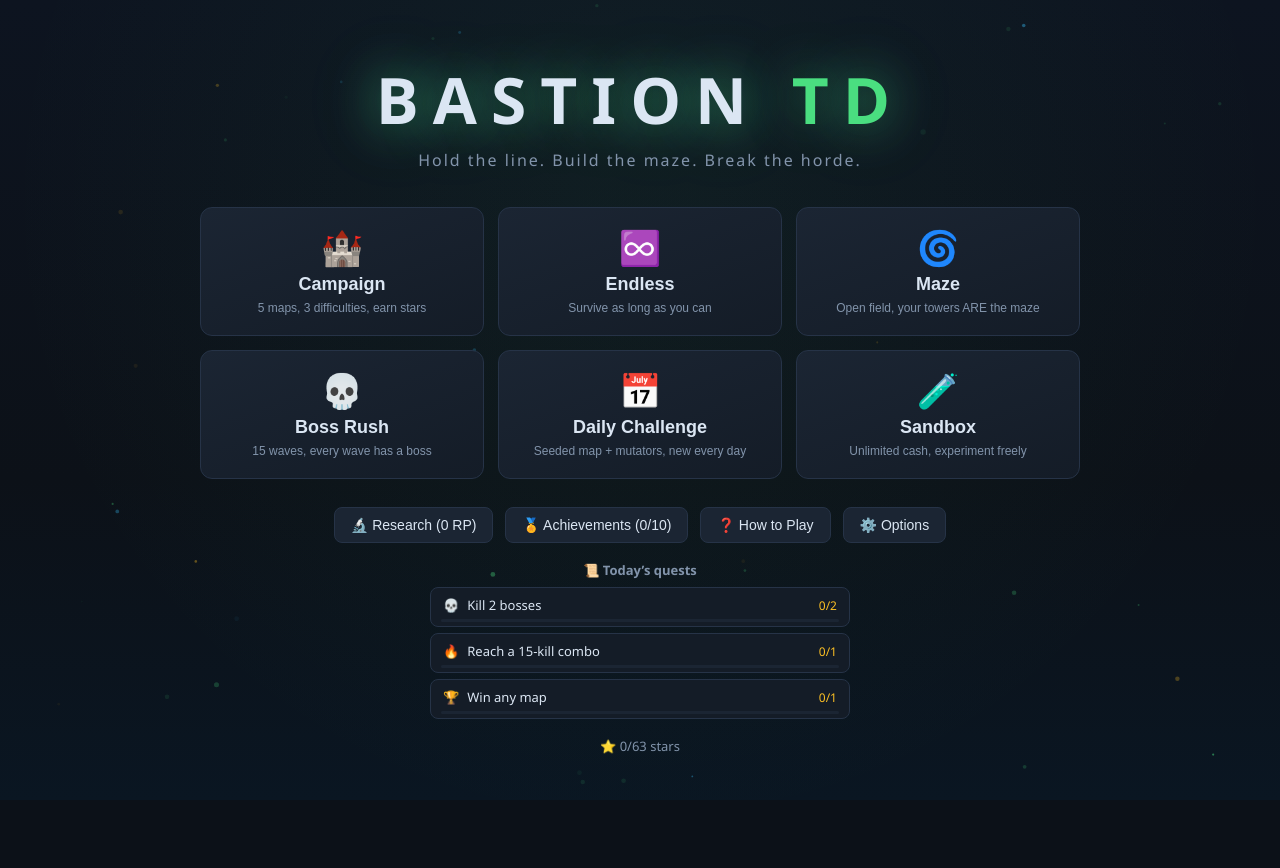
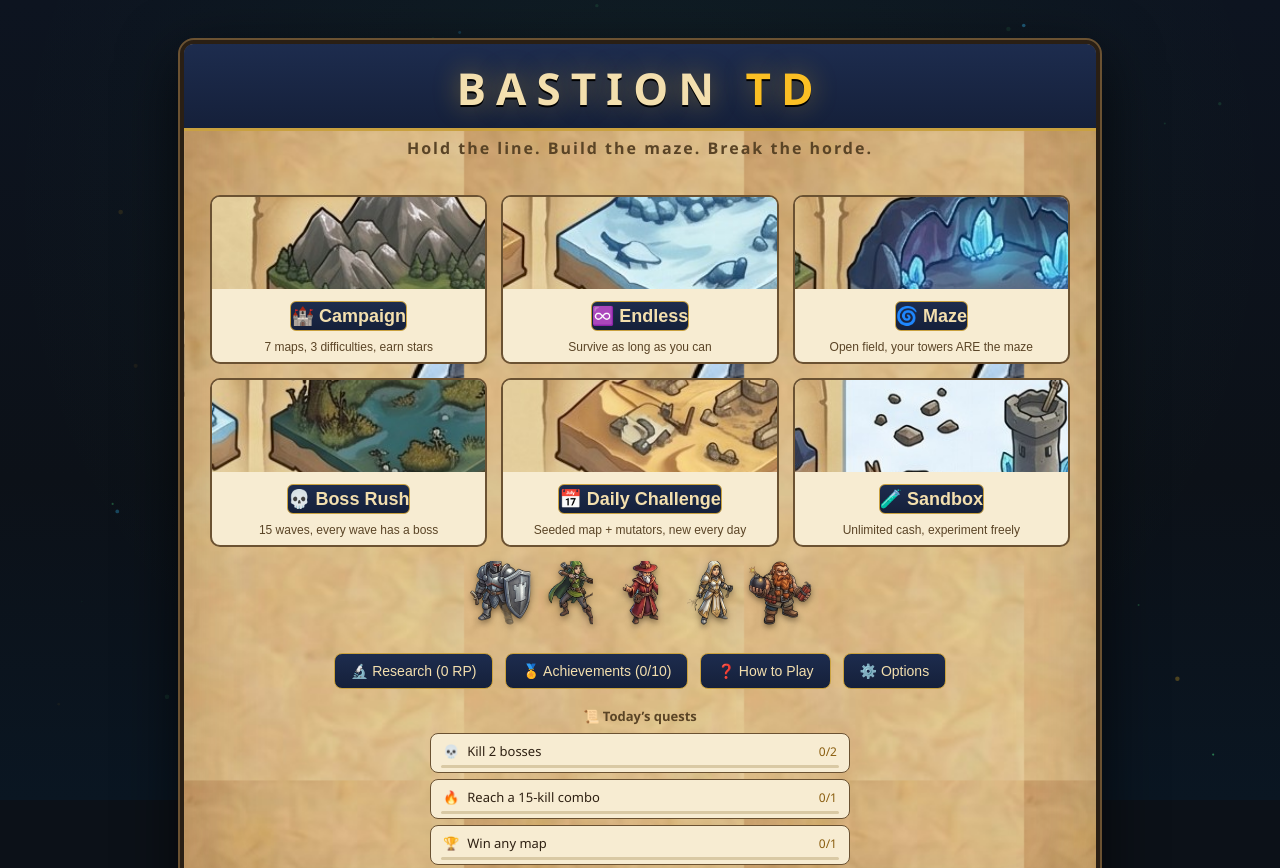
Before and after one commit to OzSpidey/Bastion-TD, a website: page www/index.html in a window 1280 px wide. Shown: the top 868 px of the page. Before the commit the page ends 800 px from the top, so only its background shows below. Drawn offline with Linux system fonts and the light colour scheme; animation ran at ten frames a second.

Commit message:
feat: parchment fantasy front page from user UI kit
- main menu rebuilt as a parchment scroll panel: navy/gold title banner,
  mode cards with environment tile art (rocky/tundra/crystal/swamp/
  desert/props), hero portrait parade, themed quest list + buttons
- victory/defeat overlays now show the painted banner art
- UI assets sliced from art-source/UIKit.png into www/assets/ui/

Co-Authored-By: Claude Fable 5 <noreply@anthropic.com>

```diff
--- a/www/index.html
+++ b/www/index.html
@@ -6,7 +6,7 @@
 <meta name="theme-color" content="#0c1118">
 <meta name="mobile-web-app-capable" content="yes">
 <title>Bastion TD</title>
-<link rel="stylesheet" href="style.css?v=9">
+<link rel="stylesheet" href="style.css?v=10">
 </head>
 <body>
 <canvas id="menu-bg"></canvas>
@@ -14,33 +14,49 @@
 
   <!-- ============ MAIN MENU ============ -->
   <div id="screen-menu" class="screen active">
+    <div class="menu-panel">
+      <div class="title-banner">
         <h1 class="title">BASTION <span class="accent">TD</span></h1>
+      </div>
       <p class="subtitle">Hold the line. Build the maze. Break the horde.</p>
       <div class="menu-grid">
         <button class="menu-btn" data-mode="campaign">
-        <span class="mb-icon">🏰</span><span class="mb-name">Campaign</span>
-        <span class="mb-desc">5 maps, 3 difficulties, earn stars</span>
+          <img class="mb-art" src="assets/ui/env_rocky.jpg" alt="">
+          <span class="mb-name">🏰 Campaign</span>
+          <span class="mb-desc">7 maps, 3 difficulties, earn stars</span>
         </button>
         <button class="menu-btn" data-mode="endless">
-        <span class="mb-icon">♾️</span><span class="mb-name">Endless</span>
+          <img class="mb-art" src="assets/ui/env_tundra.jpg" alt="">
+          <span class="mb-name">♾️ Endless</span>
           <span class="mb-desc">Survive as long as you can</span>
         </button>
         <button class="menu-btn" data-mode="maze">
-        <span class="mb-icon">🌀</span><span class="mb-name">Maze</span>
+          <img class="mb-art" src="assets/ui/env_crystal.jpg" alt="">
+          <span class="mb-name">🌀 Maze</span>
           <span class="mb-desc">Open field, your towers ARE the maze</span>
         </button>
         <button class="menu-btn" data-mode="bossrush">
-        <span class="mb-icon">💀</span><span class="mb-name">Boss Rush</span>
+          <img class="mb-art" src="assets/ui/env_swamp.jpg" alt="">
+          <span class="mb-name">💀 Boss Rush</span>
           <span class="mb-desc">15 waves, every wave has a boss</span>
         </button>
         <button class="menu-btn" data-mode="daily">
-        <span class="mb-icon">📅</span><span class="mb-name">Daily Challenge</span>
+          <img class="mb-art" src="assets/ui/env_desert.jpg" alt="">
+          <span class="mb-name">📅 Daily Challenge</span>
           <span class="mb-desc">Seeded map + mutators, new every day</span>
         </button>
         <button class="menu-btn" data-mode="sandbox">
-        <span class="mb-icon">🧪</span><span class="mb-name">Sandbox</span>
+          <img class="mb-art" src="assets/ui/env_props.jpg" alt="">
+          <span class="mb-name">🧪 Sandbox</span>
           <span class="mb-desc">Unlimited cash, experiment freely</span>
         </button>
+      </div>
+      <div class="hero-parade">
+        <img src="assets/heroes/aldric.png?v=2" alt="Sir Aldric" title="Sir Aldric">
+        <img src="assets/heroes/lyra.png?v=2" alt="Lyra" title="Lyra Swiftwind">
+        <img src="assets/heroes/magnus.png?v=2" alt="Magnus" title="Magnus Pyre">
+        <img src="assets/heroes/mercy.png?v=2" alt="Mercy" title="Sister Mercy">
+        <img src="assets/heroes/korg.png?v=2" alt="Korg" title="Korg Ironhide">
       </div>
       <div class="menu-row">
         <button class="flat-btn" id="btn-research">🔬 Research <span id="menu-rp"></span></button>
@@ -50,6 +66,7 @@
       </div>
       <div id="menu-quests"></div>
       <p class="footnote" id="menu-stats"></p>
+    </div>
   </div>
 
   <!-- ============ MAP SELECT ============ -->
@@ -162,8 +179,8 @@
 <div id="tt" class="hidden"></div>
 <div id="toasts"></div>
 
-<script src="js/data.js?v=9"></script>
-<script src="js/engine.js?v=9"></script>
-<script src="js/main.js?v=9"></script>
+<script src="js/data.js?v=10"></script>
+<script src="js/engine.js?v=10"></script>
+<script src="js/main.js?v=10"></script>
 </body>
 </html>
--- a/www/js/main.js
+++ b/www/js/main.js
@@ -503,6 +503,7 @@ function handleEnd(res) {
   showOverlay(`
     ${confetti}
     <div class="overlay-box ${res.won ? 'win' : 'lose'}">
+      <img class="end-art" src="assets/ui/${res.won ? 'victory' : 'defeat'}.jpg" onerror="this.remove()">
       <h2>${title}</h2>
       ${stars}
       <p>Waves cleared: <b>${res.wavesCleared}</b> · Kills: <b>${res.kills}</b> · Leaks: <b>${res.leaks}</b></p>
--- a/www/style.css
+++ b/www/style.css
@@ -457,3 +457,72 @@ body {
   background: radial-gradient(circle at 40% 35%, var(--panel2), var(--panel));
   border: 1px solid var(--gold); border-radius: 10px; padding: 3px;
 }
+
+/* ===== Parchment front page (user art style) ===== */
+.menu-panel {
+  max-width: 920px; margin: 24px auto; padding: 0 26px 22px;
+  background: url('assets/ui/parchment.jpg');
+  background-size: 280px;
+  border: 4px solid #2a1f14;
+  outline: 2px solid #6b5232;
+  border-radius: 14px;
+  box-shadow: 0 18px 60px rgba(0,0,0,.7), inset 0 0 80px rgba(90,60,20,.25);
+  color: #2e2012;
+}
+.title-banner {
+  margin: 0 -26px 6px;
+  padding: 14px 0 10px;
+  background: linear-gradient(180deg, #1d2c4e, #15203a);
+  border-bottom: 3px solid #c9a13f;
+  border-radius: 9px 9px 0 0;
+}
+.menu-panel .title {
+  font-size: 44px; letter-spacing: 10px; margin: 0;
+  color: #f3dfae;
+  text-shadow: 0 2px 0 #000, 0 0 26px rgba(251,191,36,.4);
+  animation: none;
+}
+.menu-panel .title .accent { color: #fbbf24; }
+.menu-panel .subtitle { color: #5a4426 !important; font-weight: 600; }
+.menu-panel .menu-btn {
+  background: #f7ecd2 !important;
+  border: 2px solid #6b5232 !important;
+  border-radius: 10px;
+  overflow: hidden;
+  padding: 0 0 8px !important;
+  color: #2e2012;
+}
+.menu-panel .menu-btn:hover { border-color: #c9a13f !important; box-shadow: 0 8px 22px rgba(40,25,5,.45), 0 0 16px rgba(201,161,63,.35); }
+.mb-art { width: 100%; height: 92px; object-fit: cover; display: block; margin-bottom: 6px; }
+.menu-panel .mb-name {
+  display: block; margin: 0 10px 3px; padding: 3px 0;
+  background: linear-gradient(180deg, #1d2c4e, #15203a);
+  border-radius: 6px; color: #f3dfae; font-weight: 700;
+  border: 1px solid #c9a13f;
+}
+.menu-panel .mb-desc { color: #5a4426 !important; }
+.hero-parade { display: flex; justify-content: center; gap: 6px; margin: 14px 0 4px; }
+.hero-parade img {
+  width: 64px; height: 64px; object-fit: contain;
+  filter: drop-shadow(0 3px 3px rgba(40,25,5,.5));
+  transition: transform .15s;
+}
+.hero-parade img:hover { transform: translateY(-5px) scale(1.12); }
+.menu-panel .flat-btn {
+  background: linear-gradient(180deg, #1d2c4e, #15203a);
+  color: #f3dfae; border: 1px solid #c9a13f;
+}
+.menu-panel .flat-btn:hover { box-shadow: 0 0 12px rgba(201,161,63,.4); }
+.menu-panel #menu-quests h4 { color: #5a4426; }
+.menu-panel .quest { background: #f7ecd2; border-color: #6b5232; color: #2e2012; }
+.menu-panel .quest .q-prog { color: #8a5e10; }
+.menu-panel .quest .q-bar { background: #d9c9a4; }
+.menu-panel .quest .q-bar i { background: #3f7a34; }
+.menu-panel .footnote { color: #5a4426 !important; }
+
+/* victory / defeat art in the end overlay */
+.end-art {
+  display: block; margin: -10px auto 8px; max-width: 280px; max-height: 110px;
+  border-radius: 10px; border: 2px solid #c9a13f;
+  box-shadow: 0 6px 18px rgba(0,0,0,.5);
+}
```
Also changed, not shown: www/assets/ui/defeat.jpg (added), www/assets/ui/env_crystal.jpg (added), www/assets/ui/env_desert.jpg (added), www/assets/ui/env_props.jpg (added), www/assets/ui/env_rocky.jpg (added), www/assets/ui/env_swamp.jpg (added), www/assets/ui/env_tundra.jpg (added), www/assets/ui/parchment.jpg (added), www/assets/ui/victory.jpg (added), 1 other file. Lines whose indentation alone changed are shown as unchanged.
